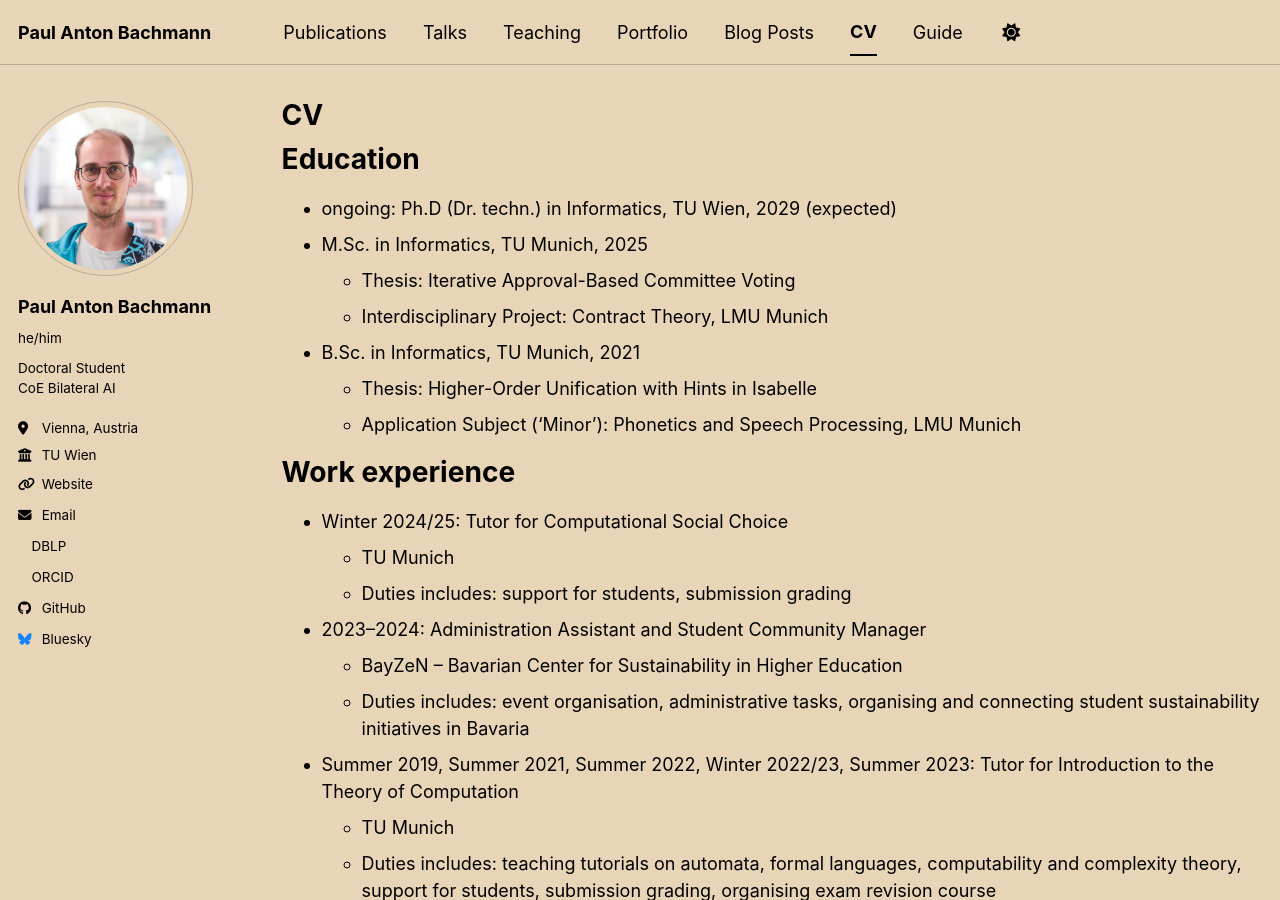
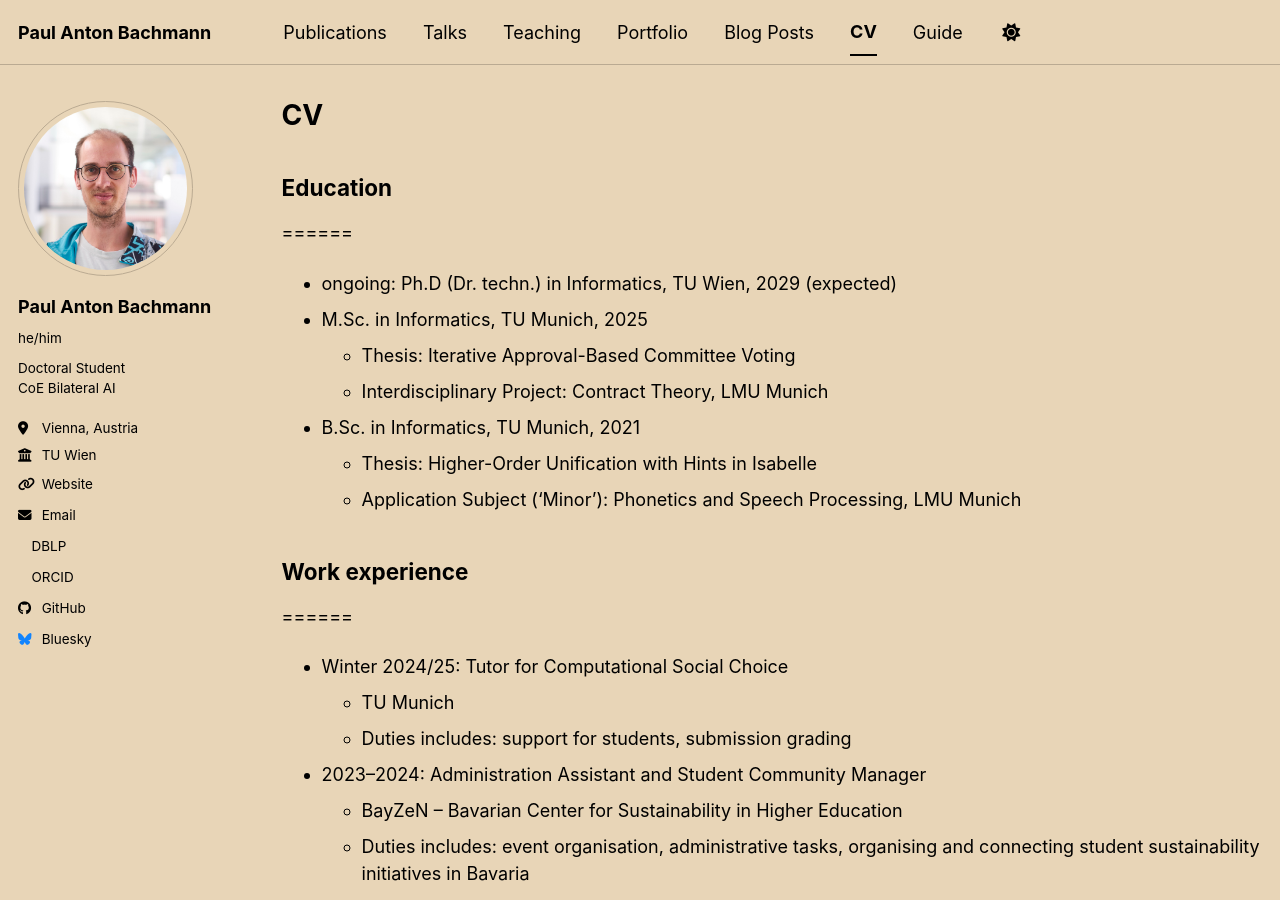
Before and after one commit to pabachmann/pabachmann.github.io, a Jekyll site: the page built from _pages/cv.md, in a window 1280 px wide and 900 px high. Built offline with Jekyll 4.4.1, drawn with Linux system fonts in a browser that asks for light colours; a style sheet for code colours, icons or effects is not loaded; some of the changed text lies outside the part shown.

Commit message:
Update cv.md

```diff
--- a/_pages/cv.md
+++ b/_pages/cv.md
@@ -9,7 +9,7 @@
 
 {% include base_path %}
 
-Education
+## Education
 ======
 * ongoing: Ph.D (Dr. techn.) in Informatics, TU Wien, 2029 (expected)
 * M.Sc. in Informatics, TU Munich, 2025
@@ -19,7 +19,7 @@
   * Thesis: Higher-Order Unification with Hints in Isabelle
   * Application Subject ('Minor'): Phonetics and Speech Processing, LMU Munich
 
-Work experience
+## Work experience
 ======
 * Winter 2024/25: Tutor for Computational Social Choice
   * TU Munich
@@ -49,7 +49,7 @@
   * Kletter- und Boulderzentrum Freimann (climbing gym)
   * Duties includes: food preparation, customer service
 
-Skills
+## Skills
 ======
 * Academic Teaching and Tutoring
   * taught various undergraduate tutorials on theoretical computer science topics (in English and German)
@@ -67,29 +67,29 @@
   * contributed ~15 articles to student magazine _Reisswolf_ at TUM
   * handled editorial tasks
 
-Publications
+## Publications
 ======
   <ul>{% for post in site.publications reversed %}
     {% include archive-single-cv.html %}
   {% endfor %}</ul>
 
-Talks
+## Talks
 ======
   <ul>{% for post in site.talks reversed %}
     {% include archive-single-talk-cv.html  %}
   {% endfor %}</ul>
 
-Teaching
+## Teaching
 ======
   <ul>{% for post in site.teaching reversed %}
     {% include archive-single-cv.html %}
   {% endfor %}</ul>
 
-Awards and honors
+## Awards and honors
 ======
 * _Pro-Campus-Presse_ student press prize, 2022 (500€) — for a critical article on the future of urban mobility
 
-Service and leadership
+## Service and leadership
 ======
 * ACM FAccT Conference 2026
   * volunteer, session support and publicity
```
